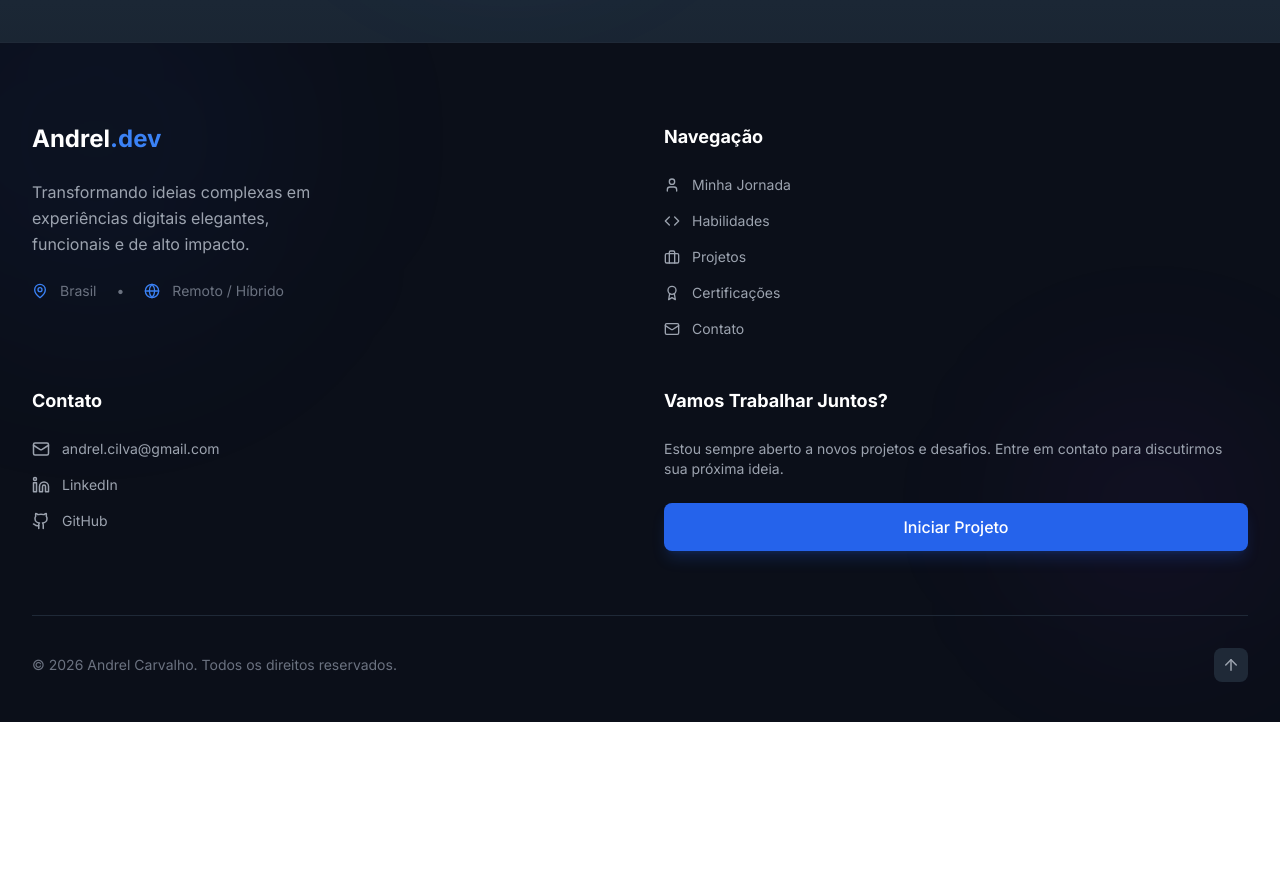
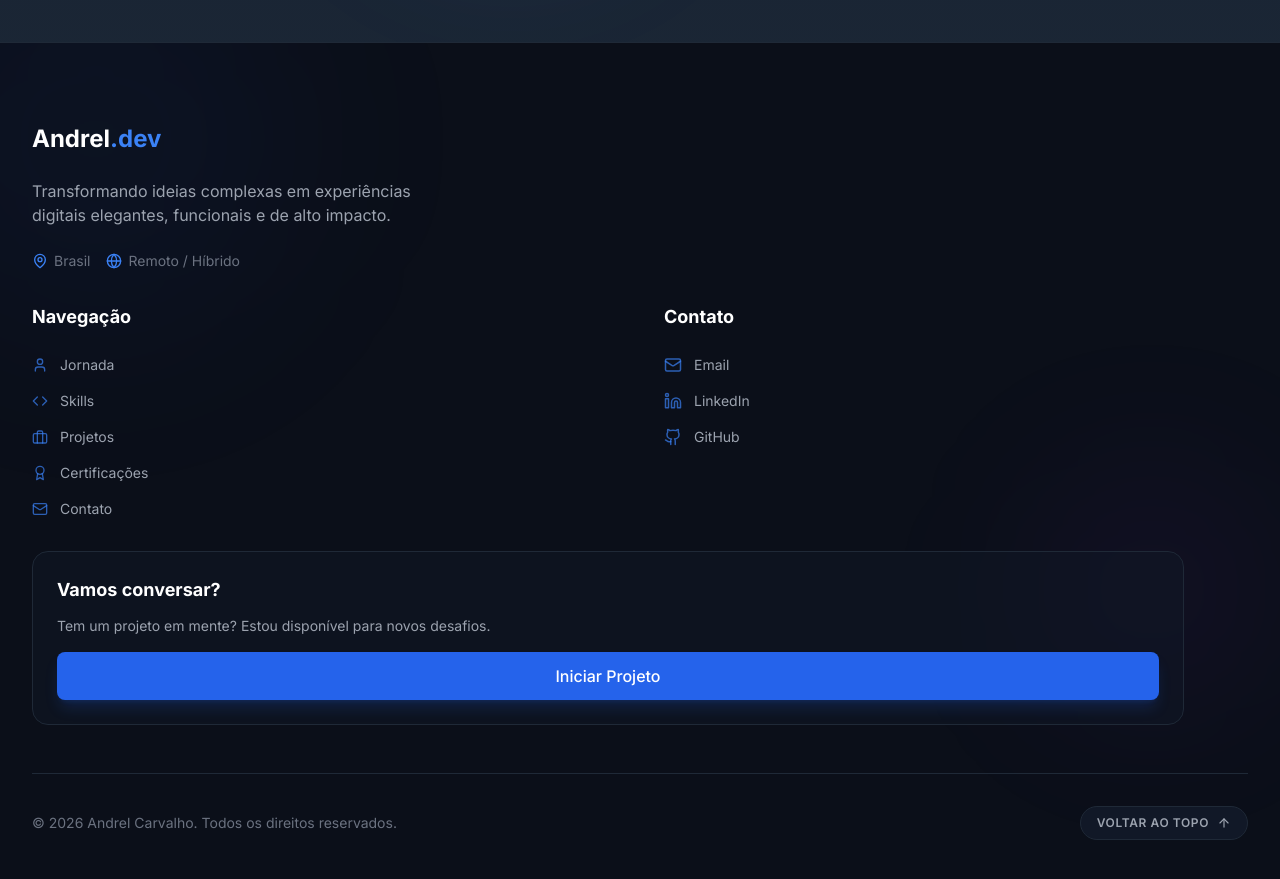
Before and after one commit to SpeedyxBR/andrel.dev, a Next.js app: page / in a window 1280 px wide. Shown: the part 1680-2559 px from the top of the page. Before the commit the page ends 2402 px from the top, so only its background shows below. Built offline with nearby package versions, Linux system fonts and the light colour scheme.

Commit message:
feat(footer): optimize footer layout for mobile devices

```diff
--- a/src/components/layout/Footer.tsx
+++ b/src/components/layout/Footer.tsx
@@ -22,8 +22,8 @@ const Footer = ({ darkMode }: { darkMode: boolean }) => {
   };
 
   const navLinks = [
-    { href: "/jornada", label: "Minha Jornada", icon: <User size={16} /> },
-    { href: "/habilidades", label: "Habilidades", icon: <Code size={16} /> },
+    { href: "/jornada", label: "Jornada", icon: <User size={16} /> },
+    { href: "/habilidades", label: "Skills", icon: <Code size={16} /> },
     { href: "/projetos", label: "Projetos", icon: <Briefcase size={16} /> },
     { href: "/certificacoes", label: "Certificações", icon: <Award size={16} /> },
     { href: "/contato", label: "Contato", icon: <MailIcon size={16} /> },
@@ -31,7 +31,7 @@ const Footer = ({ darkMode }: { darkMode: boolean }) => {
 
   return (
     <footer
-      className={`relative pt-20 pb-10 overflow-hidden ${
+      className={`relative pt-12 md:pt-20 pb-8 md:pb-10 overflow-hidden ${
         darkMode
           ? "bg-[#0B0F19] border-t border-gray-800"
           : "bg-white border-t border-gray-200"
@@ -46,9 +46,10 @@ const Footer = ({ darkMode }: { darkMode: boolean }) => {
       )}
 
       <div className="max-w-7xl mx-auto px-4 sm:px-6 lg:px-8 relative z-10">
-        <div className="grid grid-cols-1 md:grid-cols-2 lg:grid-cols-4 gap-12 mb-16">
-          {/* Brand & Info */}
-          <div className="space-y-6">
+        <div className="grid grid-cols-1 lg:grid-cols-12 gap-10 lg:gap-8 mb-12">
+
+          {/* Brand & Info - Full width on mobile, 4 cols on desktop */}
+          <div className="lg:col-span-4 space-y-6">
             <Link href="/" className="block">
               <h3 className="text-2xl font-bold">
                 <span className={darkMode ? "text-white" : "text-gray-900"}>Andrel</span>
@@ -56,38 +57,43 @@ const Footer = ({ darkMode }: { darkMode: boolean }) => {
               </h3>
             </Link>
             <p
-              className={`text-base leading-relaxed max-w-xs ${
+              className={`text-sm md:text-base leading-relaxed max-w-sm ${
                 darkMode ? "text-gray-400" : "text-gray-600"
               }`}
             >
               Transformando ideias complexas em experiências digitais elegantes, funcionais e de alto impacto.
             </p>
-            <div className="flex items-center gap-3 text-sm text-gray-500">
+            <div className="flex items-center gap-4 text-sm text-gray-500 flex-wrap">
+              <div className="flex items-center gap-1.5">
                 <MapPin size={16} className="text-blue-500" />
                 <span>Brasil</span>
-              <span className="mx-2">•</span>
+              </div>
+              <div className="flex items-center gap-1.5">
                 <Globe size={16} className="text-blue-500" />
                 <span>Remoto / Híbrido</span>
               </div>
             </div>
+          </div>
 
-          {/* Quick Links */}
+          {/* Links & Contact - 2 cols on mobile, 5 cols on desktop */}
+          <div className="lg:col-span-5 grid grid-cols-2 gap-8 md:gap-12">
+            {/* Navigation */}
             <div>
-            <h4 className={`text-lg font-bold mb-6 ${darkMode ? "text-white" : "text-gray-900"}`}>
+              <h4 className={`text-lg font-bold mb-4 md:mb-6 ${darkMode ? "text-white" : "text-gray-900"}`}>
                 Navegação
               </h4>
-            <ul className="space-y-4">
+              <ul className="space-y-3 md:space-y-4">
                 {navLinks.map((link) => (
                   <li key={link.href}>
                     <Link
                       href={link.href}
-                    className={`group flex items-center gap-3 text-sm transition-colors duration-200 ${
+                      className={`group flex items-center gap-2 md:gap-3 text-sm transition-colors duration-200 ${
                         darkMode
                           ? "text-gray-400 hover:text-blue-400"
                           : "text-gray-600 hover:text-blue-600"
                       }`}
                     >
-                    <span className="transition-transform duration-300 group-hover:translate-x-1">
+                      <span className="text-blue-500/70 group-hover:text-blue-500 transition-colors">
                         {link.icon}
                       </span>
                       {link.label}
@@ -99,21 +105,21 @@ const Footer = ({ darkMode }: { darkMode: boolean }) => {
 
             {/* Contact */}
             <div>
-            <h4 className={`text-lg font-bold mb-6 ${darkMode ? "text-white" : "text-gray-900"}`}>
+              <h4 className={`text-lg font-bold mb-4 md:mb-6 ${darkMode ? "text-white" : "text-gray-900"}`}>
                 Contato
               </h4>
-            <ul className="space-y-4">
+              <ul className="space-y-3 md:space-y-4">
                 <li>
                   <a
                     href="mailto:andrel.cilva@gmail.com"
-                  className={`flex items-center gap-3 text-sm transition-colors duration-200 ${
+                    className={`flex items-center gap-2 md:gap-3 text-sm transition-colors duration-200 ${
                       darkMode
                         ? "text-gray-400 hover:text-blue-400"
                         : "text-gray-600 hover:text-blue-600"
                     }`}
                   >
-                  <Mail size={18} />
-                  andrel.cilva@gmail.com
+                    <Mail size={18} className="shrink-0 text-blue-500/70" />
+                    <span className="truncate">Email</span>
                   </a>
                 </li>
                 <li>
@@ -121,13 +127,13 @@ const Footer = ({ darkMode }: { darkMode: boolean }) => {
                     href="https://linkedin.com/in/andrel-carvalho"
                     target="_blank"
                     rel="noopener noreferrer"
-                  className={`flex items-center gap-3 text-sm transition-colors duration-200 ${
+                    className={`flex items-center gap-2 md:gap-3 text-sm transition-colors duration-200 ${
                       darkMode
                         ? "text-gray-400 hover:text-blue-400"
                         : "text-gray-600 hover:text-blue-600"
                     }`}
                   >
-                  <Linkedin size={18} />
+                    <Linkedin size={18} className="shrink-0 text-blue-500/70" />
                     LinkedIn
                   </a>
                 </li>
@@ -136,65 +142,67 @@ const Footer = ({ darkMode }: { darkMode: boolean }) => {
                     href="https://github.com/SpeedyxBR"
                     target="_blank"
                     rel="noopener noreferrer"
-                  className={`flex items-center gap-3 text-sm transition-colors duration-200 ${
+                    className={`flex items-center gap-2 md:gap-3 text-sm transition-colors duration-200 ${
                       darkMode
                         ? "text-gray-400 hover:text-blue-400"
                         : "text-gray-600 hover:text-blue-600"
                     }`}
                   >
-                  <Github size={18} />
+                    <Github size={18} className="shrink-0 text-blue-500/70" />
                     GitHub
                   </a>
                 </li>
               </ul>
             </div>
+          </div>
 
-          {/* CTA / Newsletter Placeholder */}
-          <div>
-            <h4 className={`text-lg font-bold mb-6 ${darkMode ? "text-white" : "text-gray-900"}`}>
-              Vamos Trabalhar Juntos?
+          {/* CTA - Full width on mobile/tablet, 3 cols on desktop */}
+          <div className="lg:col-span-3">
+            <div className={`p-6 rounded-2xl ${
+              darkMode ? "bg-gray-900/50 border border-gray-800" : "bg-blue-50 border border-blue-100"
+            }`}>
+              <h4 className={`text-lg font-bold mb-3 ${darkMode ? "text-white" : "text-gray-900"}`}>
+                Vamos conversar?
               </h4>
               <p
-              className={`text-sm mb-6 ${
+                className={`text-sm mb-4 ${
                   darkMode ? "text-gray-400" : "text-gray-600"
                 }`}
               >
-              Estou sempre aberto a novos projetos e desafios. Entre em contato para discutirmos sua próxima ideia.
+                Tem um projeto em mente? Estou disponível para novos desafios.
               </p>
-            <Link href="/contato">
+              <Link href="/contato" className="block">
                 <Button
-                className="w-full bg-blue-600 hover:bg-blue-700 text-white shadow-lg shadow-blue-600/20"
+                  fullWidth={true}
+                  className="bg-blue-600 hover:bg-blue-700 text-white shadow-lg shadow-blue-600/20"
                 >
                   Iniciar Projeto
                 </Button>
               </Link>
             </div>
           </div>
+        </div>
 
         {/* Divider */}
-        <div className={`h-px w-full my-8 ${darkMode ? "bg-gray-800" : "bg-gray-200"}`} />
+        <div className={`h-px w-full my-6 md:my-8 ${darkMode ? "bg-gray-800" : "bg-gray-200"}`} />
 
-        {/* Bottom Bar */}
-        <div className="flex flex-col md:flex-row justify-between items-center gap-4">
-          <p className={`text-sm ${darkMode ? "text-gray-500" : "text-gray-500"}`}>
+        {/* Bottom Bar - Stacked on mobile, row on desktop */}
+        <div className="flex flex-col-reverse md:flex-row justify-between items-center gap-4 md:gap-0">
+          <p className={`text-xs md:text-sm text-center md:text-left ${darkMode ? "text-gray-500" : "text-gray-500"}`}>
             © {currentYear} Andrel Carvalho. Todos os direitos reservados.
           </p>
 
-          <div className="flex items-center gap-6">
-            {/* Removed 'Made with' text */}
-
           <button
             onClick={scrollToTop}
-              className={`p-2 rounded-lg transition-all duration-300 ${
+            className={`flex items-center gap-2 px-4 py-2 rounded-full text-xs font-semibold uppercase tracking-wider transition-all duration-300 ${
               darkMode
-                  ? "bg-gray-800 hover:bg-blue-600 text-gray-400 hover:text-white"
-                  : "bg-gray-100 hover:bg-blue-600 text-gray-600 hover:text-white"
+                ? "bg-gray-900 hover:bg-gray-800 text-gray-400 hover:text-white border border-gray-800"
+                : "bg-white hover:bg-gray-50 text-gray-600 hover:text-gray-900 border border-gray-200"
             }`}
-              aria-label="Voltar ao topo"
           >
-              <ArrowUp size={18} />
+            Voltar ao topo
+            <ArrowUp size={14} />
           </button>
-          </div>
         </div>
       </div>
     </footer>
```
Lines whose indentation alone changed are shown as unchanged.
